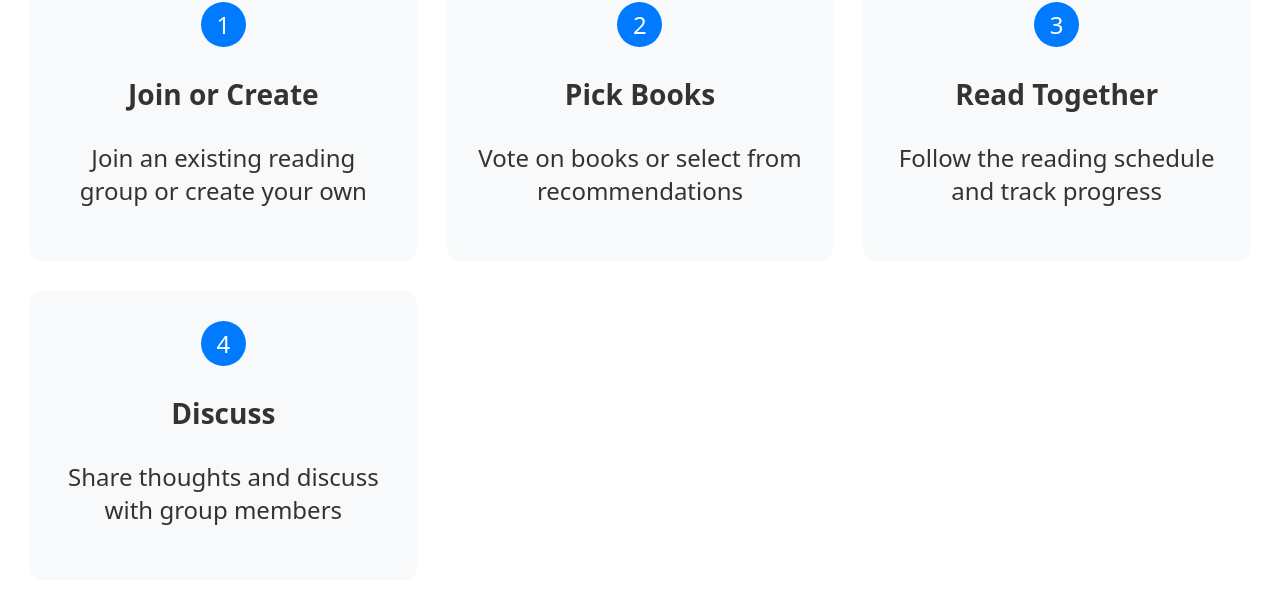
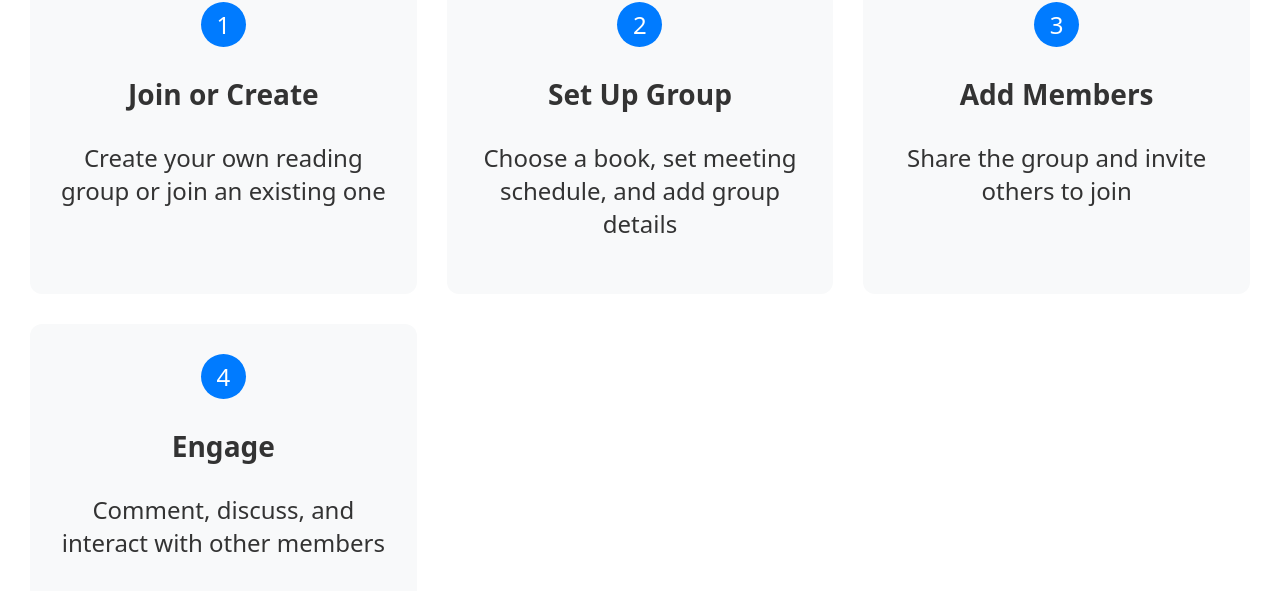
Before and after one commit to Aviverez1/reading-groups, an Angular app: page / in a window 1280 px wide. Shown: the part 1122-1713 px from the top of the page. Built offline with nearby package versions, Linux system fonts and the light colour scheme; no server answers; the database is empty.

Commit message:
changed the instructions

```diff
--- a/src/app/components/home/home/home.component.html
+++ b/src/app/components/home/home/home.component.html
@@ -43,22 +43,22 @@
       <div class="step-card">
         <div class="step-number">1</div>
         <h3>Join or Create</h3>
-          <p>Join an existing reading group or create your own</p>
+        <p>Create your own reading group or join an existing one</p>
       </div>
       <div class="step-card">
         <div class="step-number">2</div>
-          <h3>Pick Books</h3>
-          <p>Vote on books or select from recommendations</p>
+        <h3>Set Up Group</h3>
+        <p>Choose a book, set meeting schedule, and add group details</p>
       </div>
       <div class="step-card">
         <div class="step-number">3</div>
-          <h3>Read Together</h3>
-          <p>Follow the reading schedule and track progress</p>
+        <h3>Add Members</h3>
+        <p>Share the group and invite others to join</p>
       </div>
       <div class="step-card">
         <div class="step-number">4</div>
-          <h3>Discuss</h3>
-          <p>Share thoughts and discuss with group members</p>
+        <h3>Engage</h3>
+        <p>Comment, discuss, and interact with other members</p>
       </div>
     </div>
   </section>
```
Lines whose indentation alone changed are shown as unchanged.
